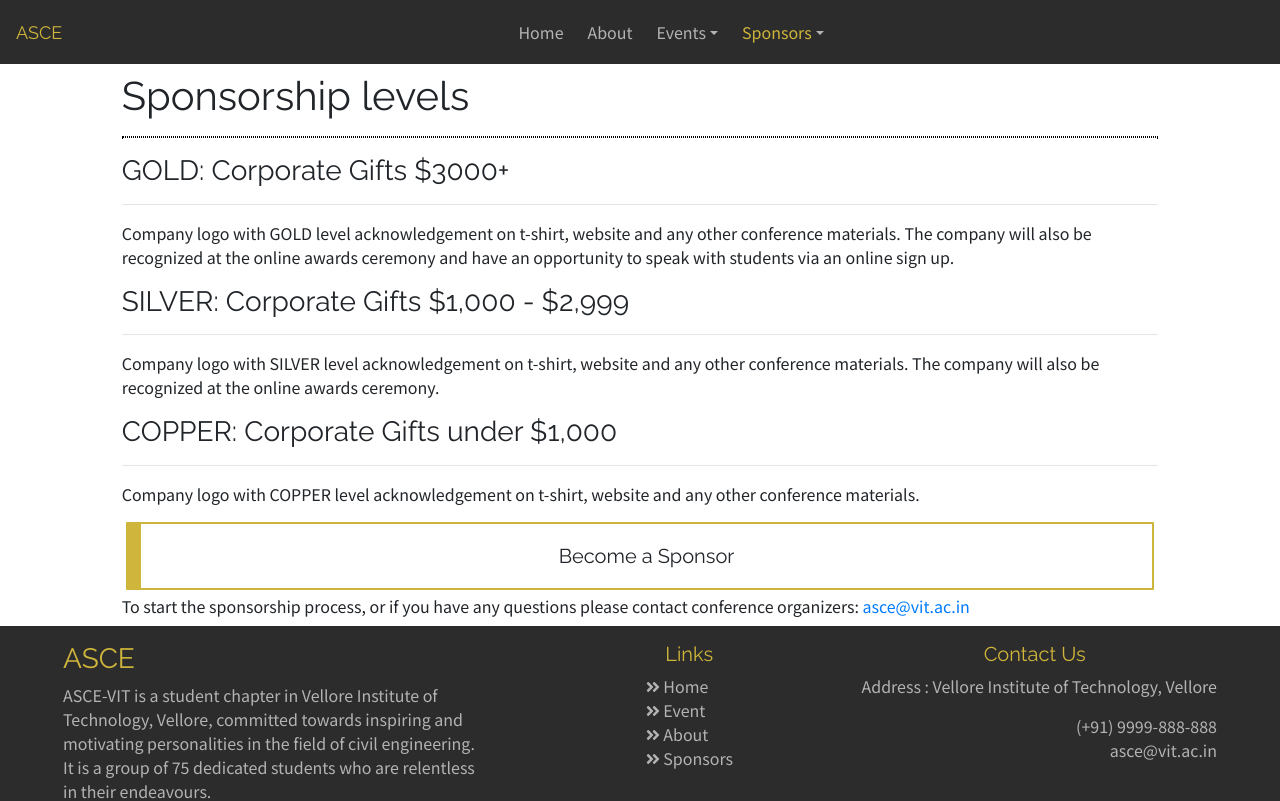
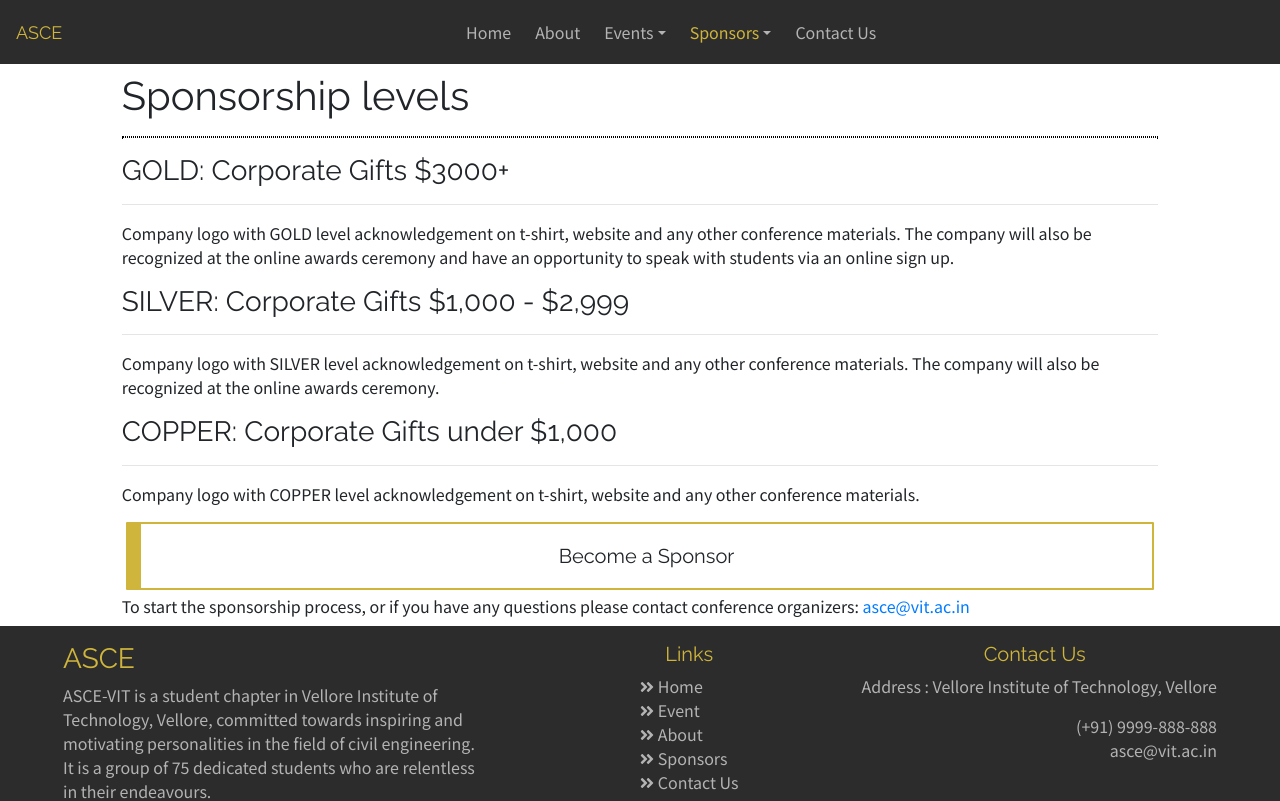
Before and after one commit to RaghavAgarwal0704/ASCE-site, a React (Create React App) app in the folder client/: page /sponsors/become in a window 1280 px wide. Shown: the top 801 px of the page. Built offline with nearby package versions, Linux system fonts and the light colour scheme.

Commit message:
add links to contact page

```diff
--- a/client/src/App.jsx
+++ b/client/src/App.jsx
@@ -3,6 +3,7 @@
 import Event from "./pages/event.page";
 import About from "./pages/about.page";
 import Sponsor from "./pages/sponsor.page";
+import Contact from "./pages/contactUs.page";
 import BecomeSponsor from "./pages/becomeSponsor.page";
 import InhouseEvent from "./pages/inhouseEvent.page";
 import NationalEvent from "./pages/nationalEvent.page";
@@ -19,6 +20,7 @@
                     <Route path='/' exact component={Home} />
                     <Route path='/about' component={About} />
                     <Route path='/event' exact component={Event} />
+                    <Route path='/contact' exact component={Contact} />
                     <Route path='/event/national' component={NationalEvent} />
                     <Route path='/event/workshop' component={WorkshopEvent} />
                     <Route path='/event/inhouse' component={InhouseEvent} />
--- a/client/src/components/footer.component.jsx
+++ b/client/src/components/footer.component.jsx
@@ -92,6 +92,12 @@
                                     />{" "}
                                     <Link to='/sponsors'>Sponsors</Link>
                                 </li>
+                                <li>
+                                    <FontAwesomeIcon
+                                        icon={faAngleDoubleRight}
+                                    />{" "}
+                                    <Link to='/contact'>Contact Us</Link>
+                                </li>
                             </ul>
                         </Collapse>
                     </div>
--- a/client/src/components/navbar.component.jsx
+++ b/client/src/components/navbar.component.jsx
@@ -115,6 +115,9 @@
                                 </DropdownMenu>
                             </UncontrolledDropdown>
                         </NavItem>
+                        <NavItem className='m-1 my-2 my-lg-1'>
+                            <NavLink to='/contact'>Contact Us</NavLink>
+                        </NavItem>
                     </Nav>
                 </Collapse>
             </Navbar>
```
